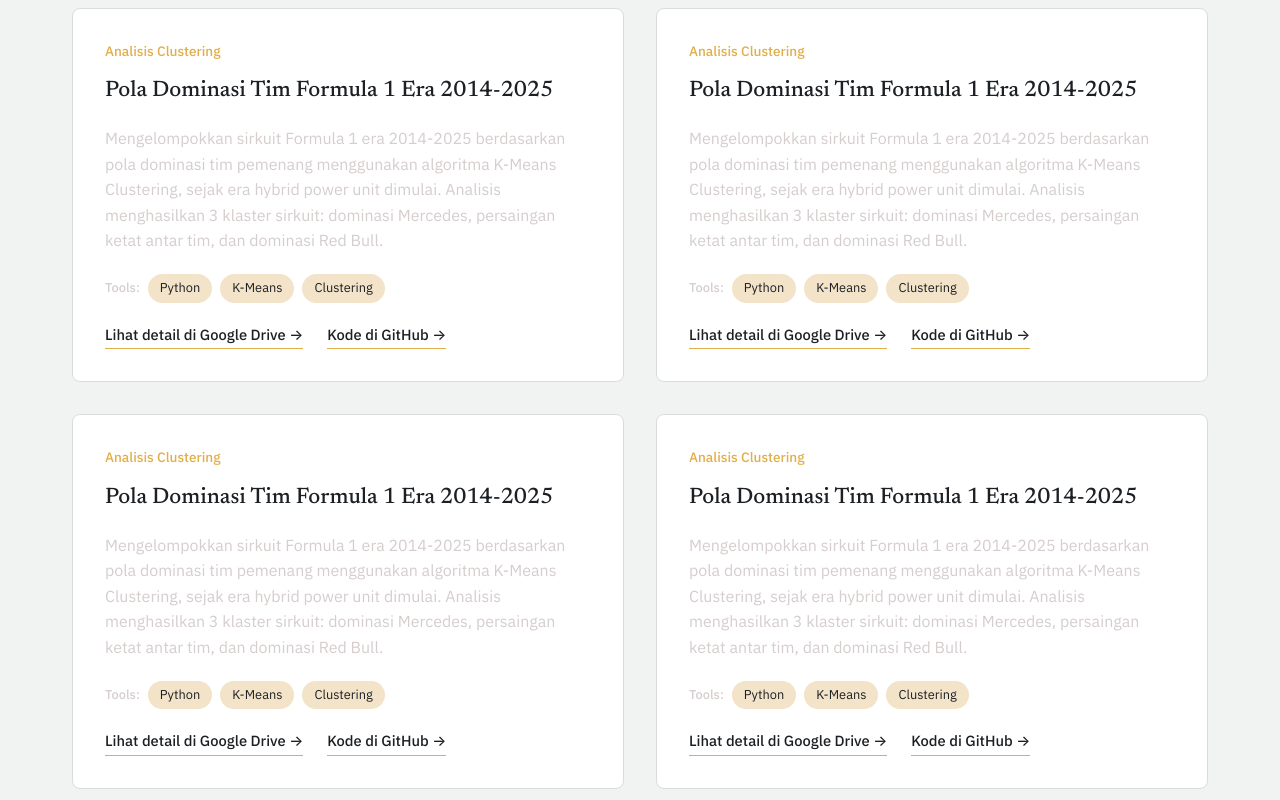
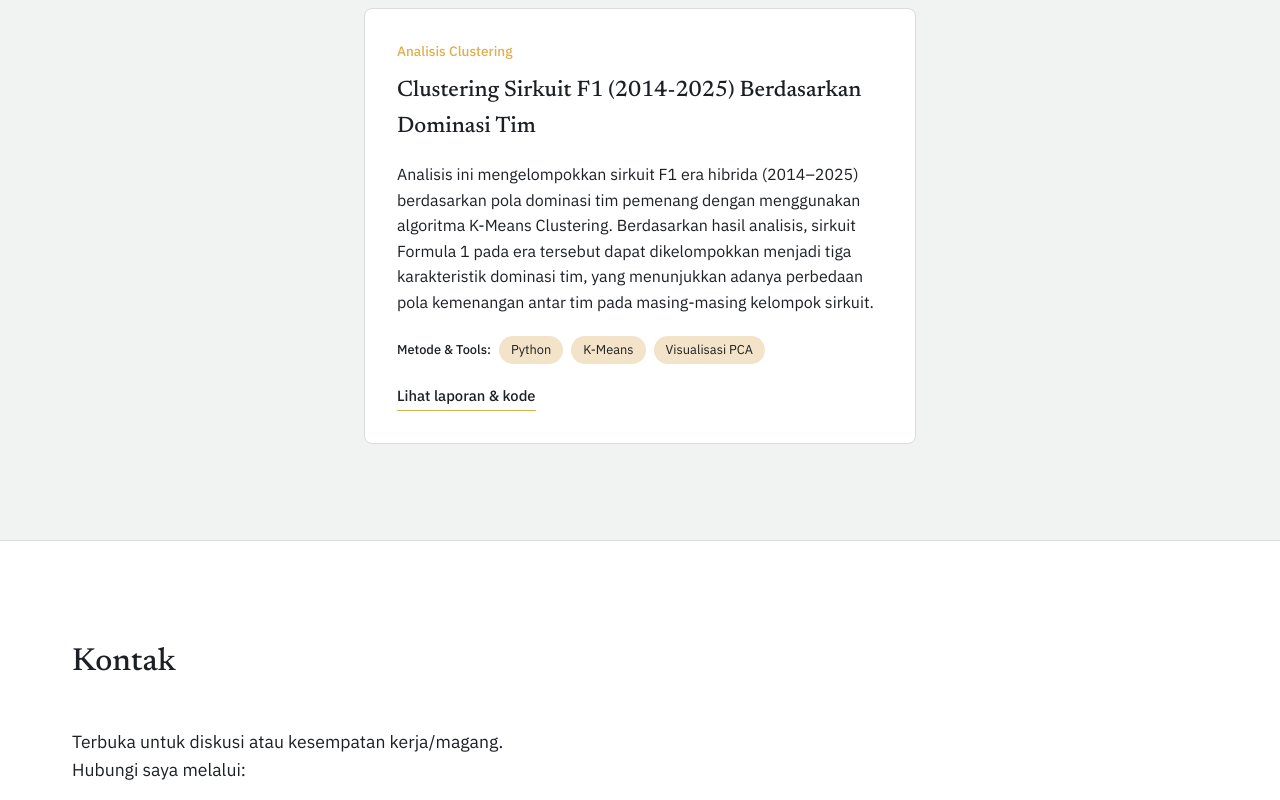
Before and after one commit to alfadhi/alfadhi.github.io, a plain HTML site: page index.html in a window 1280 px wide. Shown: the part 2560-3360 px from the top of the page. Drawn offline with Linux system fonts and the light colour scheme.

Commit message:
berhasil di ubah

```diff
--- a/index.html
+++ b/index.html
@@ -142,87 +142,20 @@
 
     <div class="projects-grid">
 
-      <article class="project">
+            <article class="project">
         <p class="project-tag">Analisis Clustering</p>
-        <h3>Pola Dominasi Tim Formula 1 Era 2014-2025</h3>
+        <h3>Clustering Sirkuit F1 (2014-2025) Berdasarkan Dominasi Tim</h3>
         <p class="project-desc">
-            Mengelompokkan sirkuit Formula 1 era 2014-2025 berdasarkan pola dominasi
-            tim pemenang menggunakan algoritma K-Means Clustering, sejak era hybrid
-            power unit dimulai. Analisis menghasilkan 3 klaster sirkuit: dominasi
-            Mercedes, persaingan ketat antar tim, dan dominasi Red Bull.
+            Analisis ini mengelompokkan sirkuit F1 era hibrida (2014–2025) berdasarkan pola dominasi tim pemenang dengan menggunakan algoritma K-Means Clustering. Berdasarkan hasil analisis, sirkuit Formula 1 pada era tersebut dapat dikelompokkan menjadi tiga karakteristik dominasi tim, yang menunjukkan adanya perbedaan pola kemenangan antar tim pada masing-masing kelompok sirkuit.
         </p>
         <div class="project-tools">
-          <span class="tools-label">Tools:</span>
+          <span class="tools-label">Metode & Tools:</span>
           <span>Python</span>
           <span>K-Means</span>
-          <span>Clustering</span>
+          <span>Visualisasi PCA</span>
         </div>
         <div class="project-links">
-          <a href="LINK_DETAIL" target="_blank" rel="noopener">Lihat detail di Google Drive →</a>
-          <a href="LINK_GITHUB" target="_blank" rel="noopener">Kode di GitHub →</a>
-        </div>
-      </article>
-
-      <article class="project">
-        <p class="project-tag">Analisis Clustering</p>
-        <h3>Pola Dominasi Tim Formula 1 Era 2014-2025</h3>
-        <p class="project-desc">
-            Mengelompokkan sirkuit Formula 1 era 2014-2025 berdasarkan pola dominasi
-            tim pemenang menggunakan algoritma K-Means Clustering, sejak era hybrid
-            power unit dimulai. Analisis menghasilkan 3 klaster sirkuit: dominasi
-            Mercedes, persaingan ketat antar tim, dan dominasi Red Bull.
-        </p>
-        <div class="project-tools">
-          <span class="tools-label">Tools:</span>
-          <span>Python</span>
-          <span>K-Means</span>
-          <span>Clustering</span>
-        </div>
-        <div class="project-links">
-          <a href="LINK_DETAIL" target="_blank" rel="noopener">Lihat detail di Google Drive →</a>
-          <a href="LINK_GITHUB" target="_blank" rel="noopener">Kode di GitHub →</a>
-        </div>
-      </article>
-
-            <article class="project">
-        <p class="project-tag">Analisis Clustering</p>
-        <h3>Pola Dominasi Tim Formula 1 Era 2014-2025</h3>
-        <p class="project-desc">
-            Mengelompokkan sirkuit Formula 1 era 2014-2025 berdasarkan pola dominasi
-            tim pemenang menggunakan algoritma K-Means Clustering, sejak era hybrid
-            power unit dimulai. Analisis menghasilkan 3 klaster sirkuit: dominasi
-            Mercedes, persaingan ketat antar tim, dan dominasi Red Bull.
-        </p>
-        <div class="project-tools">
-          <span class="tools-label">Tools:</span>
-          <span>Python</span>
-          <span>K-Means</span>
-          <span>Clustering</span>
-        </div>
-        <div class="project-links">
-          <a href="LINK_DETAIL" target="_blank" rel="noopener">Lihat detail di Google Drive →</a>
-          <a href="LINK_GITHUB" target="_blank" rel="noopener">Kode di GitHub →</a>
-        </div>
-      </article>
-
-            <article class="project">
-        <p class="project-tag">Analisis Clustering</p>
-        <h3>Pola Dominasi Tim Formula 1 Era 2014-2025</h3>
-        <p class="project-desc">
-            Mengelompokkan sirkuit Formula 1 era 2014-2025 berdasarkan pola dominasi
-            tim pemenang menggunakan algoritma K-Means Clustering, sejak era hybrid
-            power unit dimulai. Analisis menghasilkan 3 klaster sirkuit: dominasi
-            Mercedes, persaingan ketat antar tim, dan dominasi Red Bull.
-        </p>
-        <div class="project-tools">
-          <span class="tools-label">Tools:</span>
-          <span>Python</span>
-          <span>K-Means</span>
-          <span>Clustering</span>
-        </div>
-        <div class="project-links">
-          <a href="LINK_DETAIL" target="_blank" rel="noopener">Lihat detail di Google Drive →</a>
-          <a href="LINK_GITHUB" target="_blank" rel="noopener">Kode di GitHub →</a>
+          <a href="https://github.com/alfadhi/alfadhi.github.io/tree/main/projects/Mengelompokkan_sirkuit_1_(2014-2025)" target="_blank" rel="noopener"> Lihat laporan & kode</a>
         </div>
       </article>
 
--- a/style.css
+++ b/style.css
@@ -346,7 +346,7 @@
 }
 
 .project-desc {
-  color: var(--ink-soft);
+  color: var(--ink);
   margin: 0 0 20px;
 }
 
@@ -368,7 +368,7 @@
 .tools-label {
   background: none !important;
   padding: 4px 0 !important;
-  color: var(--ink-soft) !important;
+  color: var(--ink) !important;
   font-weight: 500;
 }
 
```
Also changed, not shown: 2 other files.
